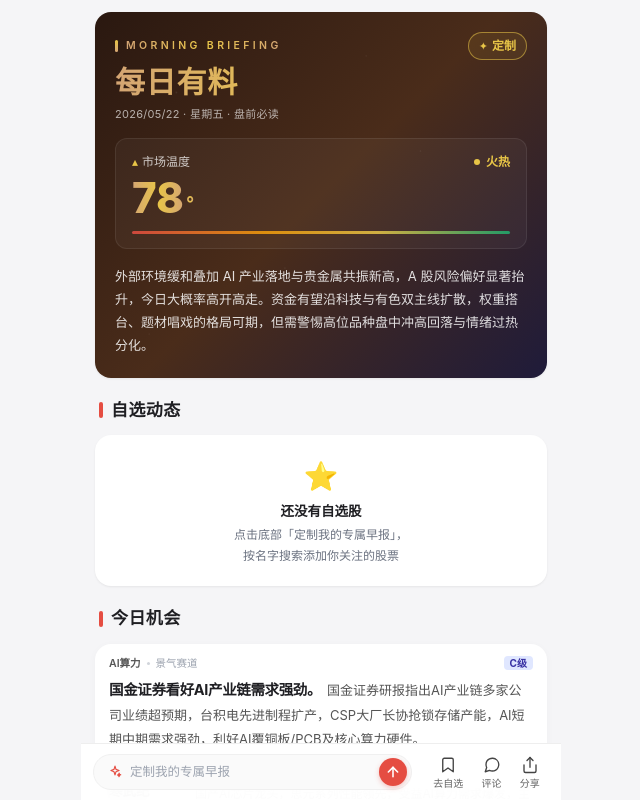
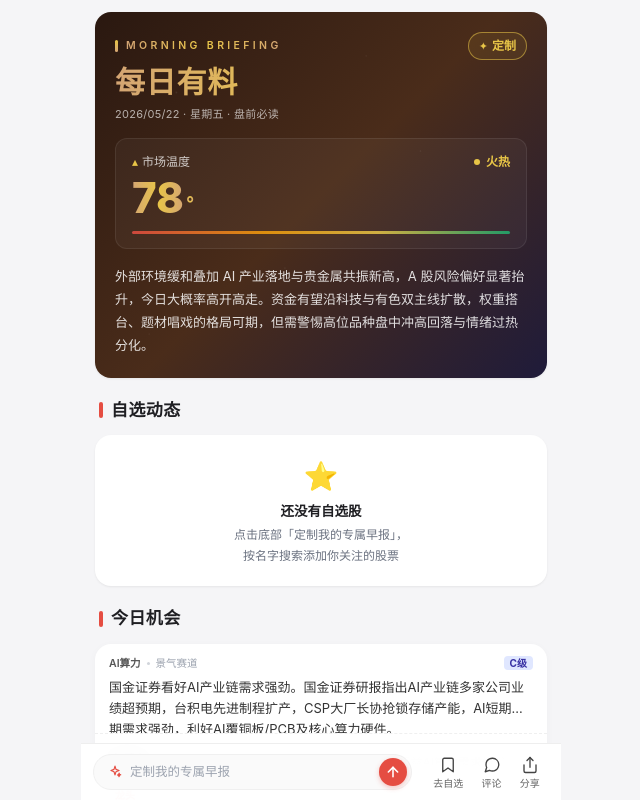
Before and after one commit to yekdhansh-png/morning-briefing, a React (Vite) app: page / in a window 1280 px wide. Shown: the top 800 px of the page, without its empty margins (319-959 px from the left). Built offline with nearby package versions, Linux system fonts and the light colour scheme.

Commit message:
ui(CatalystCard): unify font weight, clamp paragraph to 2 lines
- Remove <strong> on event part; whole paragraph now uses uniform 13px / #333
- Add CSS line-clamp: 2 to truncate overflow with ellipsis
- Keeps event + catalyst as one flowing sentence but bounded height

```diff
--- a/src/components/CatalystCard.tsx
+++ b/src/components/CatalystCard.tsx
@@ -65,22 +65,22 @@ function CatalystBlock({ item }: { item: CatalystItem }) {
         )}
       </div>
 
-      {/* 事件标题 + 催化逻辑摘要：合二为一的连贯段落 */}
+      {/* 事件 + 催化摘要：一段连贯文字，统一字号字重，最多 2 行 */}
       {(event || catalyst) && (
-        <div
-          className="px-3.5 pt-1.5 pb-3.5 border-b border-dashed"
-          style={{ borderColor: '#EFEFEF' }}
+        <p
+          className="px-3.5 pt-1.5 pb-3.5 text-[13px] leading-[1.6] text-[#333] border-b border-dashed"
+          style={{
+            borderColor: '#EFEFEF',
+            display: '-webkit-box',
+            WebkitBoxOrient: 'vertical',
+            WebkitLineClamp: 2,
+            overflow: 'hidden',
+          }}
         >
-          {event && (
-            <strong className="text-[14.5px] font-bold leading-[1.55] text-[#1f1f23] tracking-tight mr-1.5">
-              {event}
-              {catalyst ? '。' : ''}
-            </strong>
-          )}
-          {catalyst && (
-            <span className="text-[13px] leading-[1.7] text-[#555]">{catalyst}</span>
-          )}
-        </div>
+          {event}
+          {event && catalyst ? '。' : ''}
+          {catalyst}
+        </p>
       )}
 
       {/* 受益股 */}
```
